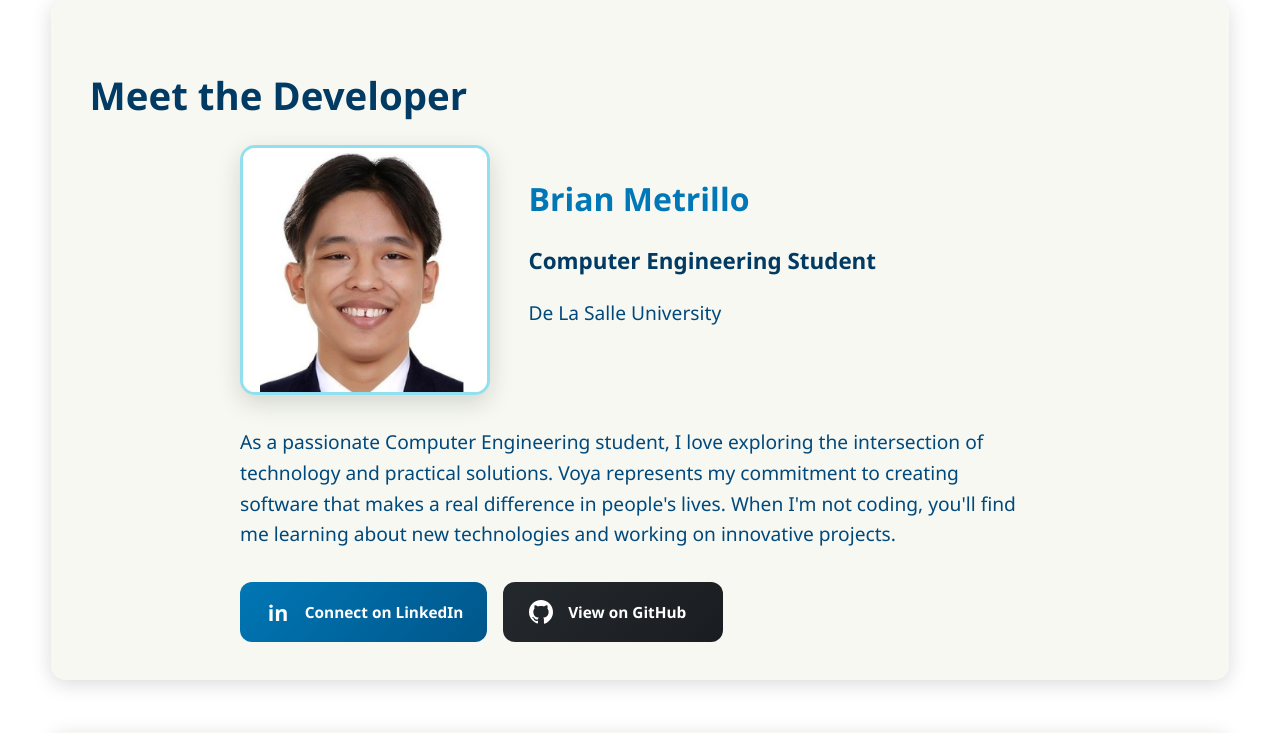
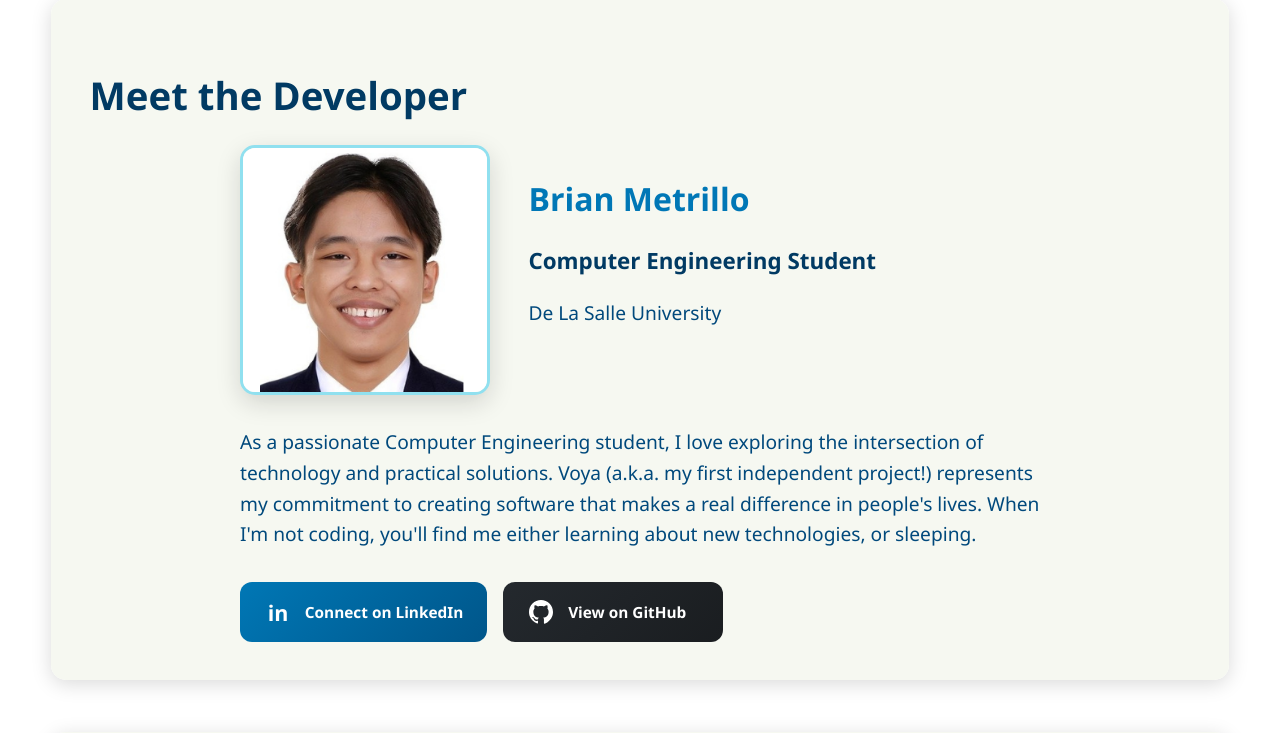
Before and after one commit to Shujimaki/voya, a Flask app: page /about in a window 1280 px wide. Shown: the part 908-1641 px from the top of the page. Run offline with Flask 3, Linux system fonts and the light colour scheme.

Commit message:
Fixed Developer Description

```diff
--- a/templates/about.html
+++ b/templates/about.html
@@ -27,7 +27,7 @@
                             <p class="dev-school">De La Salle University</p>
                         </div>
                     </div>
-                    <p class="dev-bio">As a passionate Computer Engineering student, I love exploring the intersection of technology and practical solutions. Voya represents my commitment to creating software that makes a real difference in people's lives. When I'm not coding, you'll find me learning about new technologies and working on innovative projects.</p>
+                    <p class="dev-bio">As a passionate Computer Engineering student, I love exploring the intersection of technology and practical solutions. Voya (a.k.a. my first independent project!) represents my commitment to creating software that makes a real difference in people's lives. When I'm not coding, you'll find me either learning about new technologies, or sleeping.</p>
                     <div class="social-buttons">
                         <a href="https://www.linkedin.com/in/brian-metrillo/" class="social-button linkedin" target="_blank">
                             <span class="social-icon">in</span>
```
Also changed, not shown: .qodo/history.sqlite (added).
